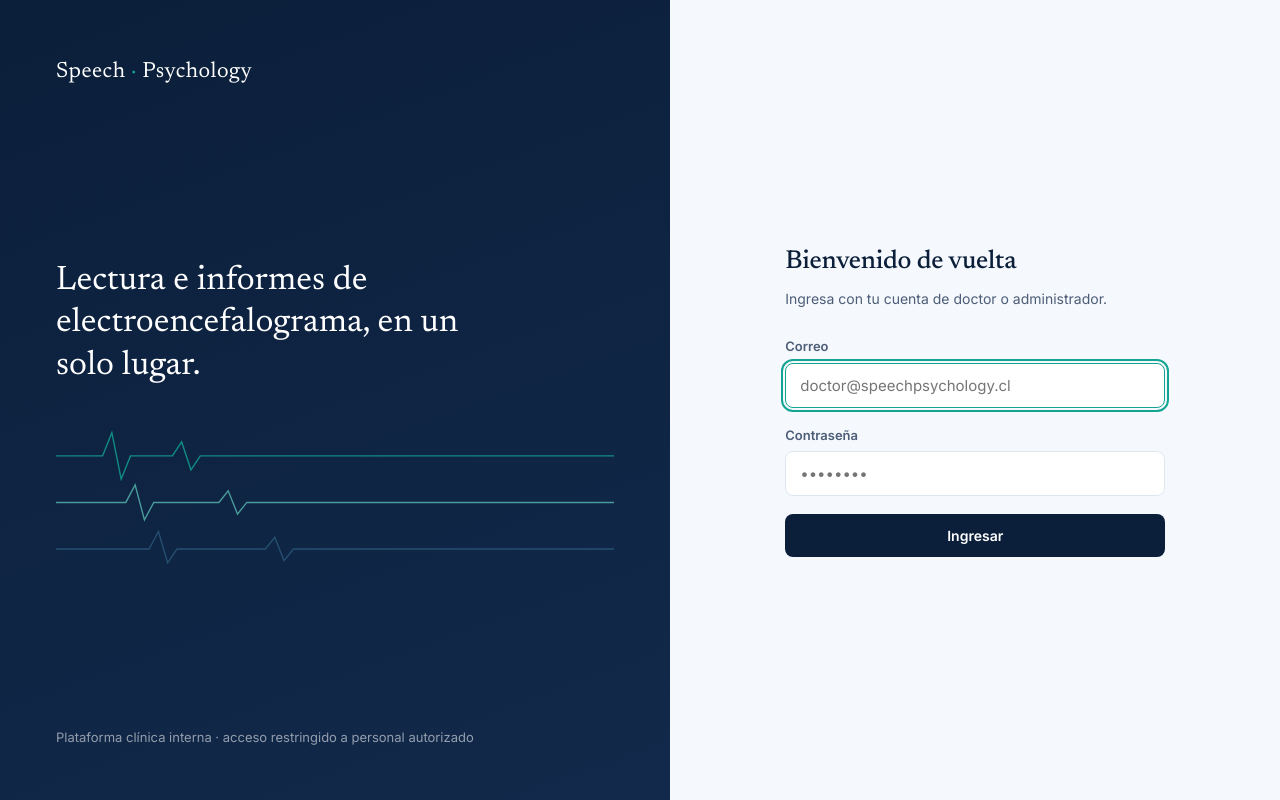
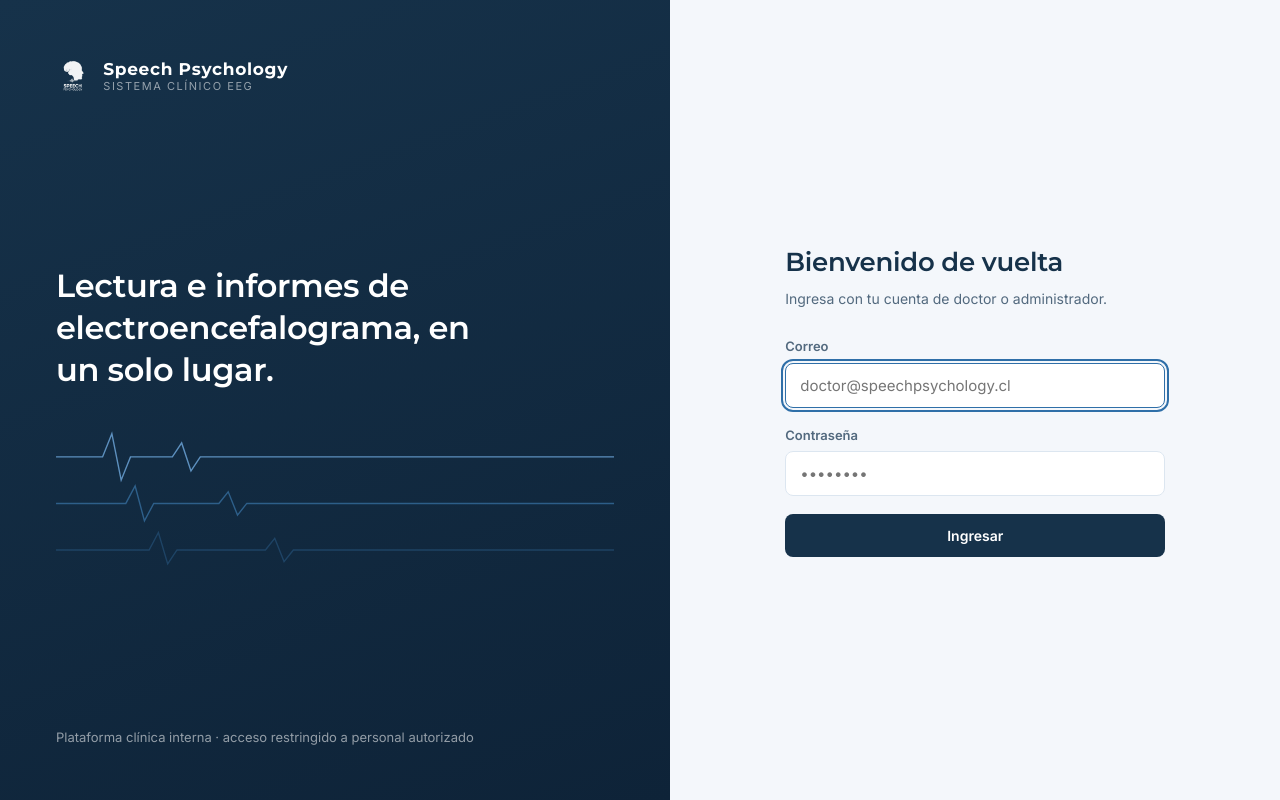
Before and after one commit to jmirandal1994/SPEECHEGG, a Flask app: page /login in a window 1280 px wide. Run offline with Flask 3, Linux system fonts and the light colour scheme; parts of the project's set-up code (start-up, migrations or seed data) failed here and were passed over.

Commit message:
Add files via upload

```diff
--- a/static/css/style.css
+++ b/static/css/style.css
@@ -1,24 +1,29 @@
 /* =====================================================================
    Speech Psychology · Sistema de diseño
-   Paleta clínica: tinta navy profunda + acento teal (señal EEG)
-   Tipografía: Newsreader (display) + Inter (UI) + IBM Plex Mono (datos)
+   Paleta de marca: azul Speech Psychology + gris pizarra del logo
+   Tipografía: Montserrat (display) + Inter (UI) + IBM Plex Mono (datos)
    ===================================================================== */
 
 :root {
-    --color-bg: #F5F8FC;
+    --color-bg: #F4F7FB;
     --color-bg-card: #FFFFFF;
-    --color-bg-alt: #ECF1F8;
-    --color-ink: #0B1F3A;
-    --color-ink-soft: #4C5D77;
-    --color-ink-faint: #8493A8;
-    --color-border: #DEE6F1;
+    --color-bg-alt: #EAF0F8;
+    --color-ink: #16324A;
+    --color-ink-soft: #52697E;
+    --color-ink-faint: #8DA0B3;
+    --color-border: #DCE6F0;
 
-    --color-navy-panel: #0B1F3A;
-    --color-navy-panel-2: #12294B;
+    --color-brand: #2F6FA8;
+    --color-brand-deep: #1E4D7B;
+    --color-brand-2: #16324A;
 
-    --color-accent: #12A594;
-    --color-accent-strong: #0C7D71;
-    --color-accent-soft: #D7F2EE;
+    /* alias para los paneles oscuros (login split-screen, topbar) */
+    --color-navy-panel: #16324A;
+    --color-navy-panel-2: #0E2338;
+
+    --color-accent: #2F6FA8;
+    --color-accent-strong: #1E4D7B;
+    --color-accent-soft: #E1EDF8;
 
     --color-amber: #C77B12;
     --color-amber-soft: #FBECD6;
@@ -31,9 +36,9 @@
     --radius-md: 14px;
     --radius-lg: 22px;
 
-    --shadow-card: 0 1px 2px rgba(11, 31, 58, 0.04), 0 8px 24px rgba(11, 31, 58, 0.06);
+    --shadow-card: 0 1px 2px rgba(22, 50, 74, 0.05), 0 8px 24px rgba(22, 50, 74, 0.07);
 
-    --font-display: "Newsreader", Georgia, "Times New Roman", serif;
+    --font-display: "Montserrat", "Inter", -apple-system, sans-serif;
     --font-body: "Inter", -apple-system, BlinkMacSystemFont, "Segoe UI", sans-serif;
     --font-mono: "IBM Plex Mono", "SF Mono", Consolas, monospace;
 }
@@ -53,7 +58,7 @@ html, body {
 
 h1, h2, h3, .font-display {
     font-family: var(--font-display);
-    font-weight: 500;
+    font-weight: 600;
     letter-spacing: -0.01em;
     color: var(--color-ink);
     margin: 0;
@@ -125,17 +130,35 @@ button, input, select {
     overflow: hidden;
 }
 .auth-shell__brand {
+    display: flex;
+    align-items: center;
+    gap: 12px;
+}
+.auth-shell__brand img { height: 40px; width: auto; filter: brightness(0) invert(1); opacity: 0.95; }
+.auth-shell__brand-text {
     font-family: var(--font-display);
-    font-size: 22px;
-    letter-spacing: 0.02em;
+    font-weight: 700;
+    font-size: 17px;
+    letter-spacing: 0.04em;
+    line-height: 1.2;
 }
-.auth-shell__brand span { color: var(--color-accent); }
+.auth-shell__brand-text small {
+    display: block;
+    font-family: var(--font-body);
+    font-weight: 400;
+    font-size: 11px;
+    letter-spacing: 0.14em;
+    color: rgba(255,255,255,0.55);
+    text-transform: uppercase;
+}
 .auth-shell__tagline {
     font-family: var(--font-display);
-    font-size: 34px;
-    line-height: 1.25;
+    font-weight: 600;
+    font-size: 32px;
+    line-height: 1.3;
     max-width: 420px;
     margin-top: 40px;
+    letter-spacing: -0.01em;
 }
 .auth-shell__waves { margin-top: 32px; opacity: 0.9; }
 .auth-shell__footnote {
@@ -155,12 +178,17 @@ button, input, select {
 }
 .auth-card__mobile-brand {
     display: none;
+    align-items: center;
+    gap: 10px;
     font-family: var(--font-display);
-    font-size: 20px;
-    margin-bottom: 24px;
+    font-weight: 700;
+    font-size: 15px;
+    color: var(--color-brand-2);
+    margin-bottom: 28px;
 }
+.auth-card__mobile-brand img { height: 30px; width: auto; }
 @media (max-width: 860px) {
-    .auth-card__mobile-brand { display: block; }
+    .auth-card__mobile-brand { display: flex; }
 }
 .auth-card h1 {
     font-size: 26px;
@@ -244,13 +272,17 @@ button, input, select {
     color: #fff;
 }
 .app-topbar__brand {
-    font-family: var(--font-display);
-    font-size: 18px;
     display: flex;
     align-items: center;
     gap: 10px;
 }
-.app-topbar__brand span { color: var(--color-accent); }
+.app-topbar__brand img { height: 28px; width: auto; filter: brightness(0) invert(1); }
+.app-topbar__brand-text {
+    font-family: var(--font-display);
+    font-weight: 700;
+    font-size: 15px;
+    letter-spacing: 0.02em;
+}
 .app-topbar__user {
     display: flex;
     align-items: center;
--- a/templates/dashboard_admin.html
+++ b/templates/dashboard_admin.html
@@ -8,7 +8,7 @@
 </div>
 
 <svg class="eeg-wave divider-wave" viewBox="0 0 900 24" xmlns="http://www.w3.org/2000/svg" style="max-width:100%;">
-    <path d="M0,12 L380,12 L388,4 L396,20 L404,12 L900,12" stroke="#12A594"/>
+    <path d="M0,12 L380,12 L388,4 L396,20 L404,12 L900,12" stroke="#2F6FA8"/>
 </svg>
 
 <div class="stat-grid">
--- a/templates/dashboard_doctor.html
+++ b/templates/dashboard_doctor.html
@@ -8,7 +8,7 @@
 </div>
 
 <svg class="eeg-wave divider-wave" viewBox="0 0 900 24" xmlns="http://www.w3.org/2000/svg" style="max-width:100%;">
-    <path d="M0,12 L380,12 L388,4 L396,20 L404,12 L900,12" stroke="#12A594"/>
+    <path d="M0,12 L380,12 L388,4 L396,20 L404,12 L900,12" stroke="#2F6FA8"/>
 </svg>
 
 <div class="stat-grid">
--- a/templates/login.html
+++ b/templates/login.html
@@ -5,22 +5,25 @@
     <meta name="viewport" content="width=device-width, initial-scale=1.0">
     <title>Ingresar · Speech Psychology</title>
     <link rel="preconnect" href="https://fonts.googleapis.com">
-    <link href="https://fonts.googleapis.com/css2?family=Newsreader:wght@400;500;600&family=Inter:wght@400;500;600;700&family=IBM+Plex+Mono:wght@400;500&display=swap" rel="stylesheet">
+    <link href="https://fonts.googleapis.com/css2?family=Montserrat:wght@500;600;700&family=Inter:wght@400;500;600;700&family=IBM+Plex+Mono:wght@400;500&display=swap" rel="stylesheet">
     <link rel="stylesheet" href="{{ url_for('static', filename='css/style.css') }}">
 </head>
 <body>
 <div class="auth-shell">
     <section class="auth-shell__panel">
-        <div class="auth-shell__brand">Speech <span>·</span> Psychology</div>
+        <div class="auth-shell__brand">
+            <img src="{{ url_for('static', filename='images/logo.png') }}" alt="Speech Psychology">
+            <div class="auth-shell__brand-text">Speech Psychology<small>Sistema clínico EEG</small></div>
+        </div>
 
         <div>
             <p class="auth-shell__tagline">Lectura e informes de electroencefalograma, en un solo lugar.</p>
 
             <div class="auth-shell__waves">
                 <svg class="eeg-wave eeg-wave--animated" viewBox="0 0 480 140" xmlns="http://www.w3.org/2000/svg">
-                    <path d="M0,30 L40,30 L48,10 L56,50 L64,30 L100,30 L108,18 L116,42 L124,30 L480,30" stroke="#12A594" opacity="0.9"/>
-                    <path d="M0,70 L60,70 L68,55 L76,85 L84,70 L140,70 L148,60 L156,80 L164,70 L480,70" stroke="#6BE0CE" opacity="0.7"/>
-                    <path d="M0,110 L80,110 L88,95 L96,122 L104,110 L180,110 L188,100 L196,120 L204,110 L480,110" stroke="#3D7A9E" opacity="0.55"/>
+                    <path d="M0,30 L40,30 L48,10 L56,50 L64,30 L100,30 L108,18 L116,42 L124,30 L480,30" stroke="#6FA8DC" opacity="0.9"/>
+                    <path d="M0,70 L60,70 L68,55 L76,85 L84,70 L140,70 L148,60 L156,80 L164,70 L480,70" stroke="#3F7FB5" opacity="0.7"/>
+                    <path d="M0,110 L80,110 L88,95 L96,122 L104,110 L180,110 L188,100 L196,120 L204,110 L480,110" stroke="#2C5F8C" opacity="0.55"/>
                 </svg>
             </div>
         </div>
@@ -30,7 +33,10 @@
 
     <section class="auth-shell__form">
         <div class="auth-card">
-            <div class="auth-card__mobile-brand">Speech · Psychology</div>
+            <div class="auth-card__mobile-brand">
+                <img src="{{ url_for('static', filename='images/logo.png') }}" alt="Speech Psychology">
+                Speech Psychology
+            </div>
             <h1>Bienvenido de vuelta</h1>
             <p class="subtitle">Ingresa con tu cuenta de doctor o administrador.</p>
 
```
Also changed, not shown: templates/base.html (+6 -2 lines), static/images/logo.png (added), vercel.json.
